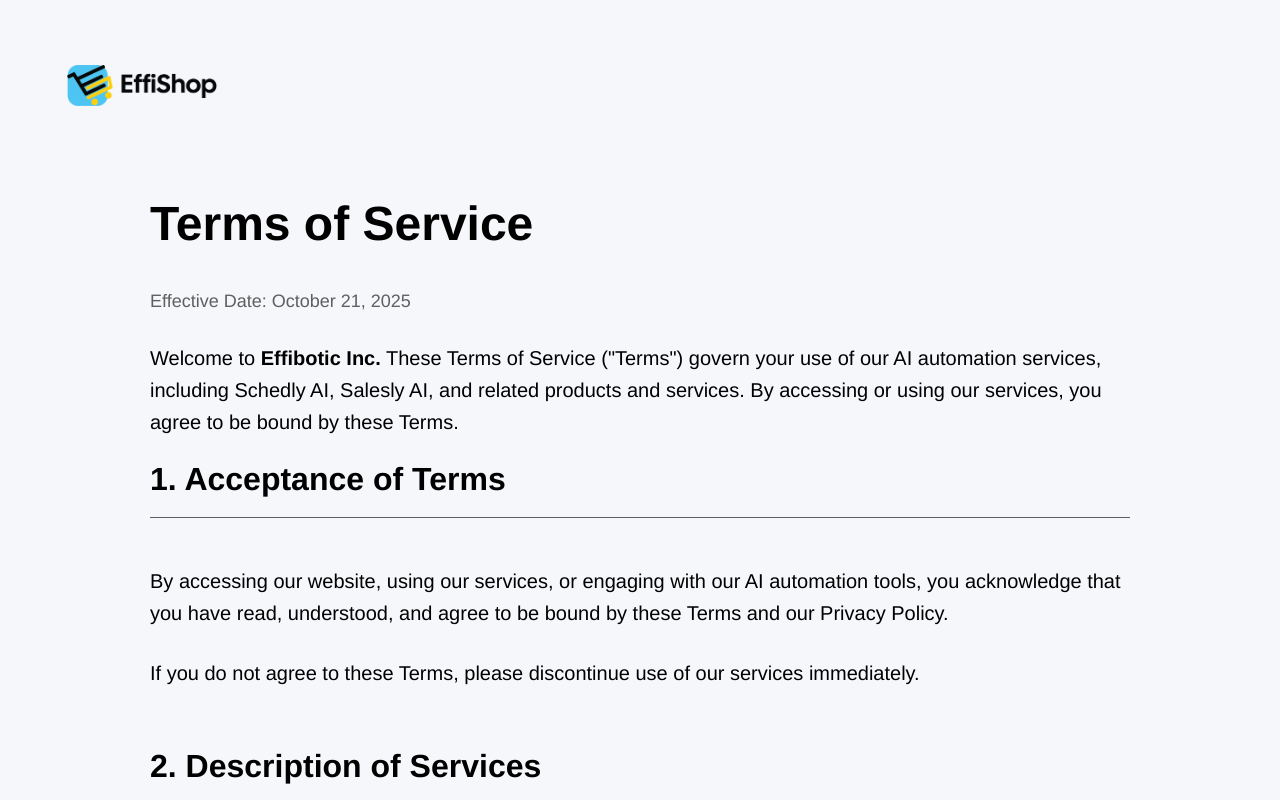
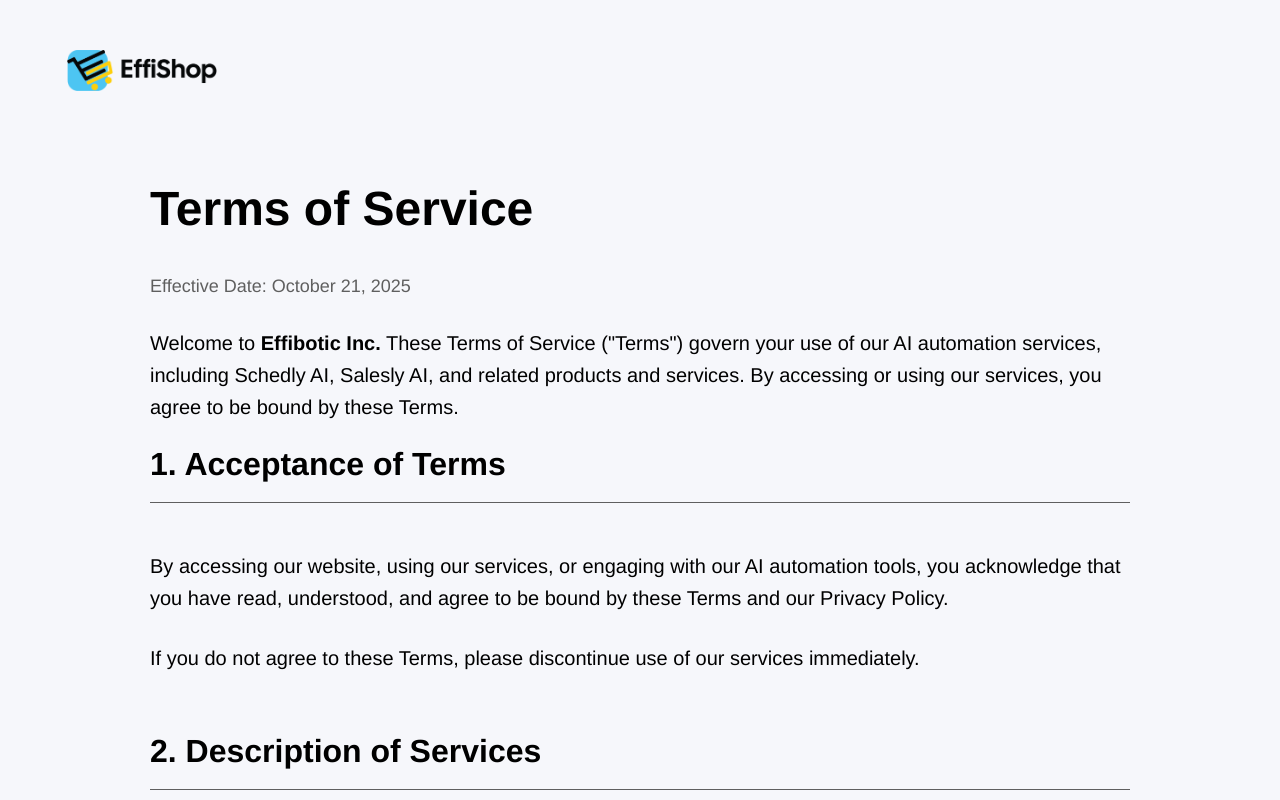
Before and after one commit to RaveenaMattu/Procurely, a React (Create React App) app in the folder procurely/: page /#/terms in a window 1280 px wide. Shown: the top 800 px of the page. Built offline with nearby package versions, Linux system fonts and the light colour scheme.

Commit message:
Build run

```diff
--- a/procurely/src/PrivacyPolicy.css
+++ b/procurely/src/PrivacyPolicy.css
@@ -12,7 +12,7 @@
 
 .policy-header {
   background: #F6F7FB;
-  padding: 65px 0 20px;
+  padding: 50px 0 20px;
 }
 
 .policy-header-content {
@@ -27,7 +27,6 @@
 .policy-logo-section {
   display: flex;
   align-items: center;
-  text-decoration: none;
 }
 
 .policy-logo-image {
--- a/procurely/src/TermsOfService.css
+++ b/procurely/src/TermsOfService.css
@@ -12,7 +12,7 @@
 
 .terms-header {
   background: #F6F7FB;
-  padding: 65px 0 20px;
+  padding: 50px 0 20px;
 }
 
 .terms-header-content {
```
Also changed, not shown: 7 other files (tests, documents, lock files or other folders).
